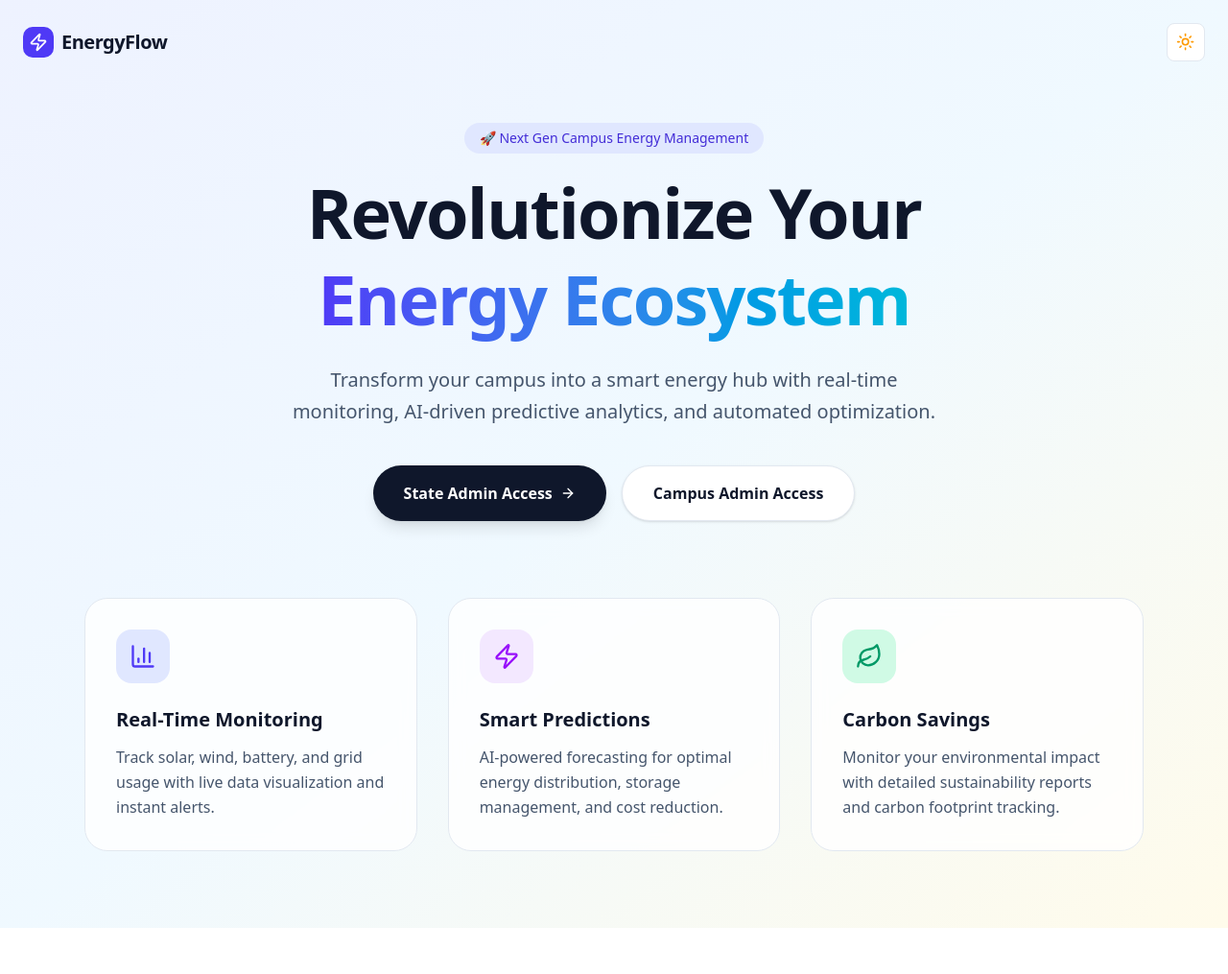
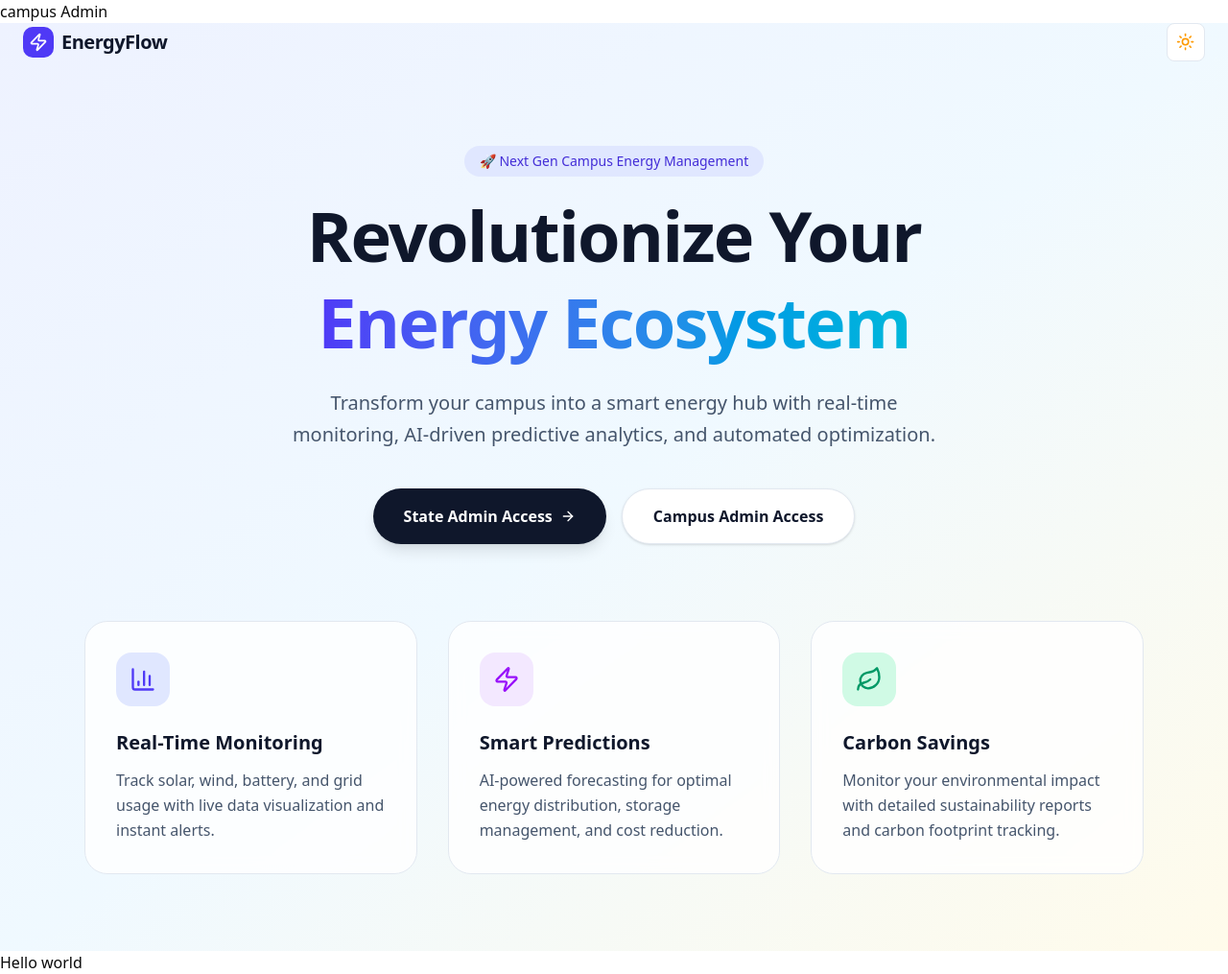
Before and after one commit to nancy-singh10/TEAM_GARUDA__SIH2025, a Next.js app in the folder sih-project/: page / in a window 1280 px wide. Shown: the whole page at 96% size. Before the commit the page ends 967 px from the top, so only its background shows below. Built offline with nearby package versions, Linux system fonts and the light colour scheme.

Commit message:
added header & footer

```diff
--- a/sih-project/src/app/layout.tsx
+++ b/sih-project/src/app/layout.tsx
@@ -17,7 +17,7 @@ export const metadata: Metadata = {
   title: "EnergyFlow - Smart Campus Energy",
   description: "AI-powered energy management for modern campuses",
 };
-
+const flag = true;
 export default function RootLayout({
   children,
 }: Readonly<{
@@ -25,9 +25,11 @@ export default function RootLayout({
 }>) {
   return (
     <html lang="en" suppressHydrationWarning>
+
       <body
         className={`${geistSans.variable} ${geistMono.variable} antialiased bg-background text-foreground transition-colors duration-300`}
-      >
+        >
+        {flag ? <p>campus Admin</p> : <p>state admin</p>}
         <ThemeProvider
             attribute="class"
             defaultTheme="system"
@@ -36,6 +38,7 @@ export default function RootLayout({
           >
             {children}
         </ThemeProvider>
+        <footer>Hello world</footer>
       </body>
     </html>
   );
```
Also changed, not shown: sih-project/src/components/ui/footer.tsx (added), sih-project/src/components/ui/header_campus.tsx (added), sih-project/src/components/ui/header_state.tsx (added).
